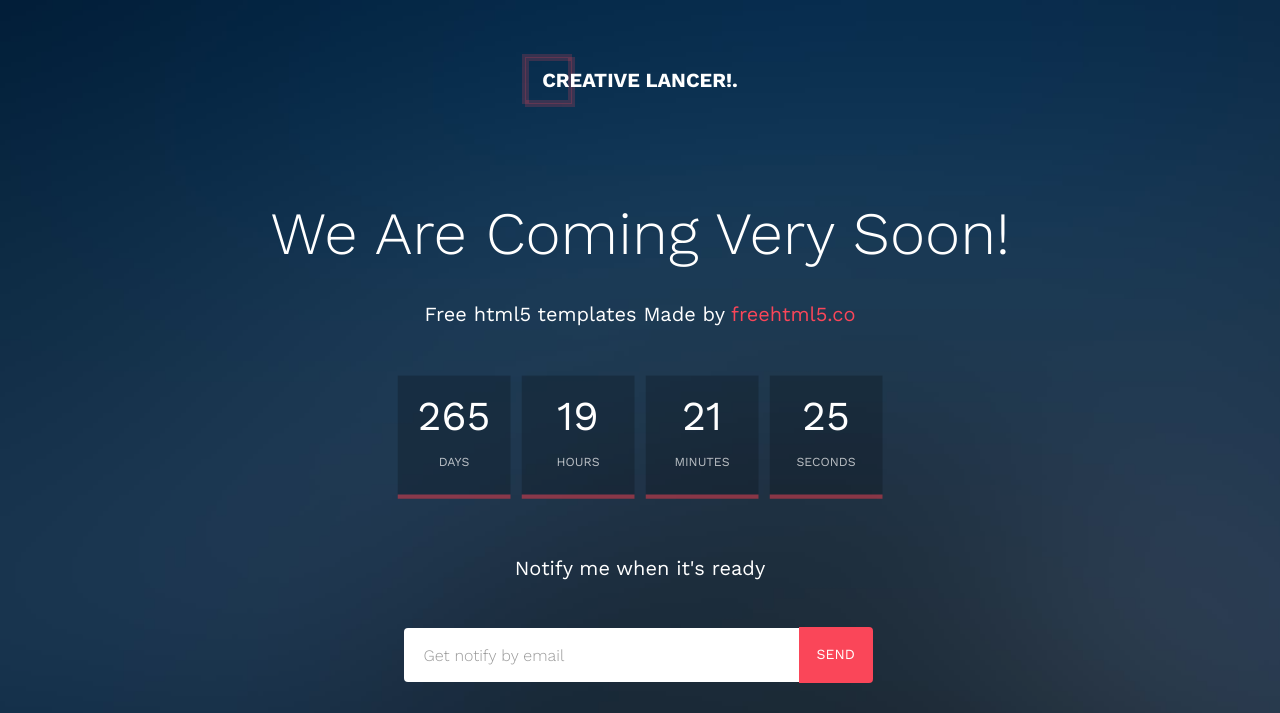
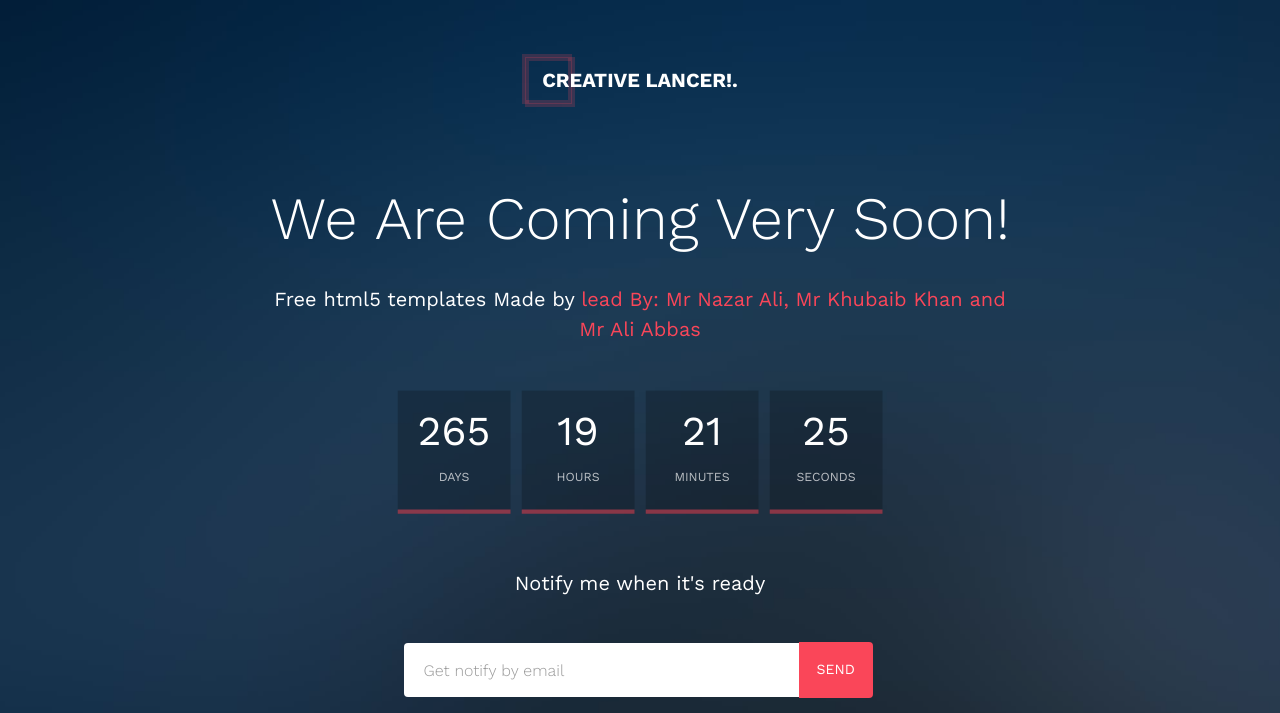
Before and after one commit to creativelan123/https-creative.github.io, a plain HTML site: page index.html in a window 1280 px wide. Shown: the top 713 px of the page. Drawn offline with nearby package versions, Linux system fonts and the light colour scheme; files whose address does not match are found by name.

Commit message:
Update index.html

```diff
--- a/index.html
+++ b/index.html
@@ -79,7 +79,7 @@
 					<div class="display-t">
 						<div class="display-tc animate-box" data-animate-effect="fadeIn">
 							<h1>We Are Coming Very Soon!</h1>
-							<h2>Free html5 templates Made by <a href="http://freehtml5.co/" target="_blank">freehtml5.co</a></h2>
+							<h2>Free html5 templates Made by <a href="http://freehtml5.co/" target="_blank">lead By: Mr Nazar Ali, Mr Khubaib Khan and Mr Ali Abbas</a></h2>
 							<div class="simply-countdown simply-countdown-one"></div>
 							<div class="row">
 								<h2>Notify me when it's ready</h2>
```
